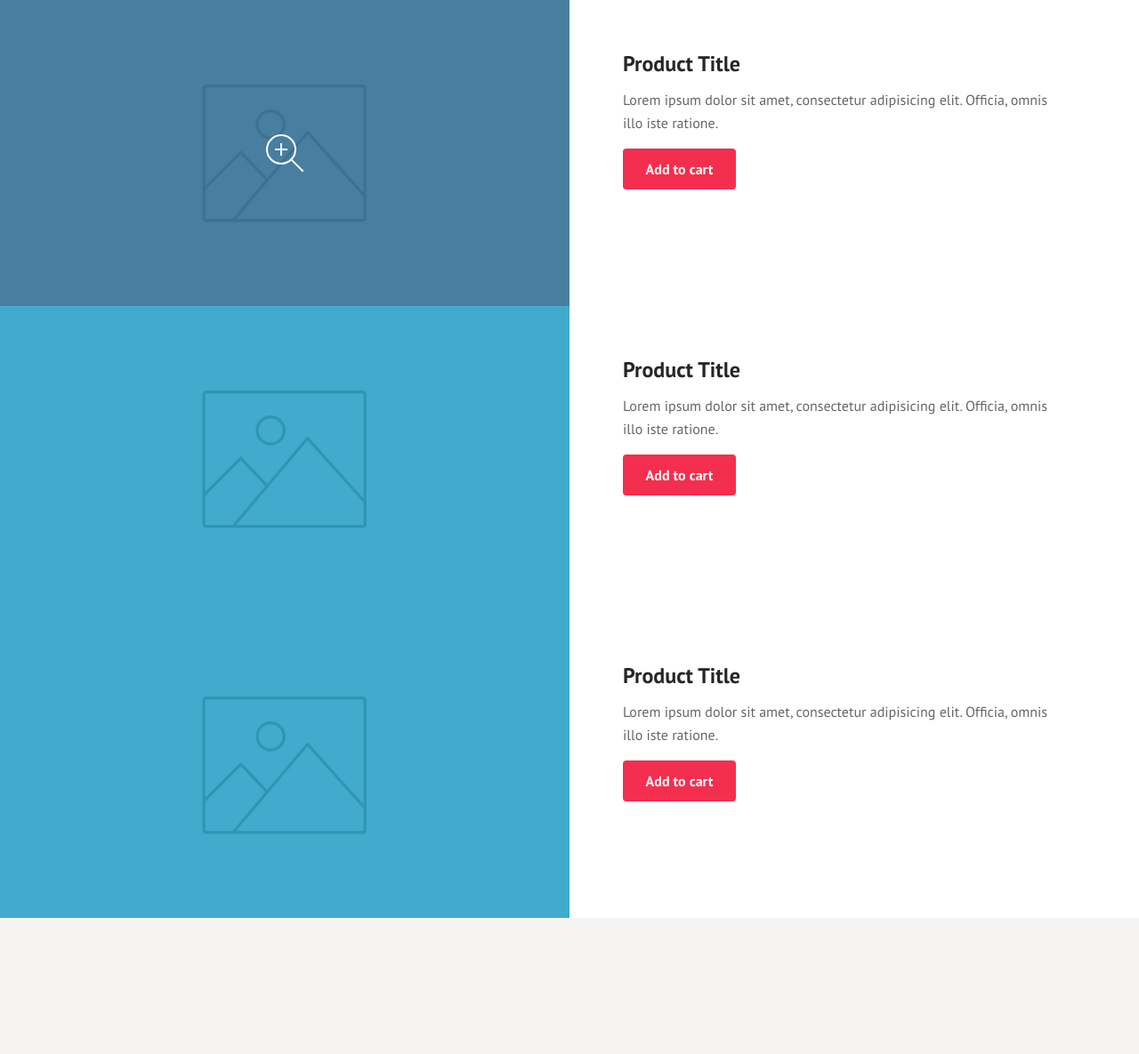
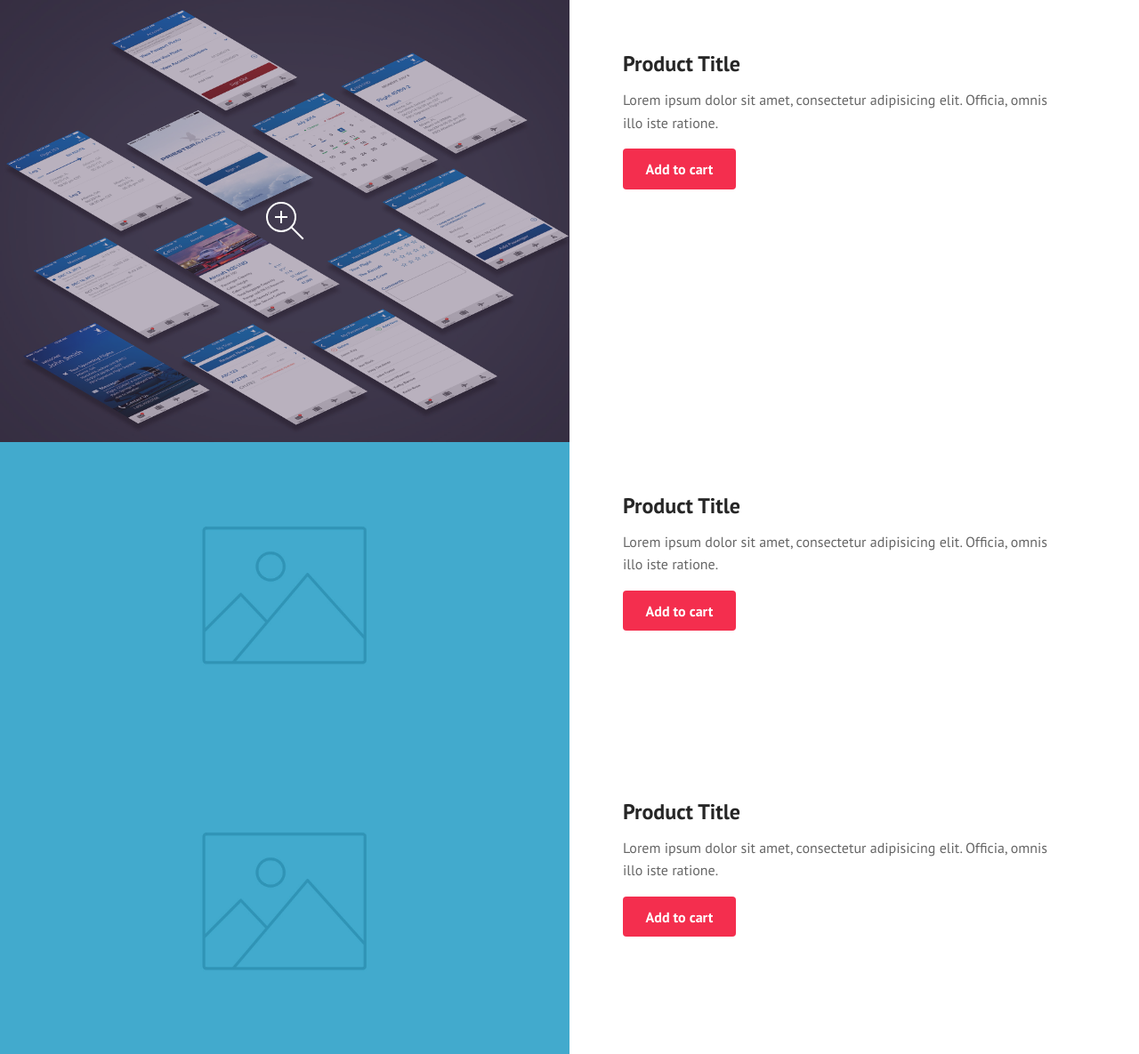
Before and after one commit to lenamasek/lenamasek.github.io, a Jekyll site: the page stripped.html, which Jekyll copies as it is, in a window 1280 px wide. Shown: the whole page at 89% size. Built offline with Jekyll 4.4.1, drawn with Linux system fonts in a browser that asks for light colours; before the commit the page ends 1032 px from its top, so only the background shows below that.

Commit message:
added priestess

```diff
--- a/stripped.html
+++ b/stripped.html
@@ -18,9 +18,9 @@
 	<section class="cd-single-item">
 		<div class="cd-slider-wrapper">
 			<ul class="cd-slider">
-				<li class="selected"><img src="img/img-1.jpg" alt="Product Image 1"></li>
-				<li><img src="img/img-2.jpg" alt="Product Image 1"></li>
-				<li><img src="img/img-3.jpg" alt="Product Image 2"></li>
+				<li class="selected"><img src="assets/img/pa-4.jpg" alt="Product Image 1"></li>
+				<li><img src="assets/img/pa-1b-phone.png" alt="Product Image 1"></li>
+				<li><img src="assets/img/pa-2.jpg" alt="Product Image 2"></li>
 			</ul> <!-- cd-slider -->
 
 			<ul class="cd-slider-navigation">
```
